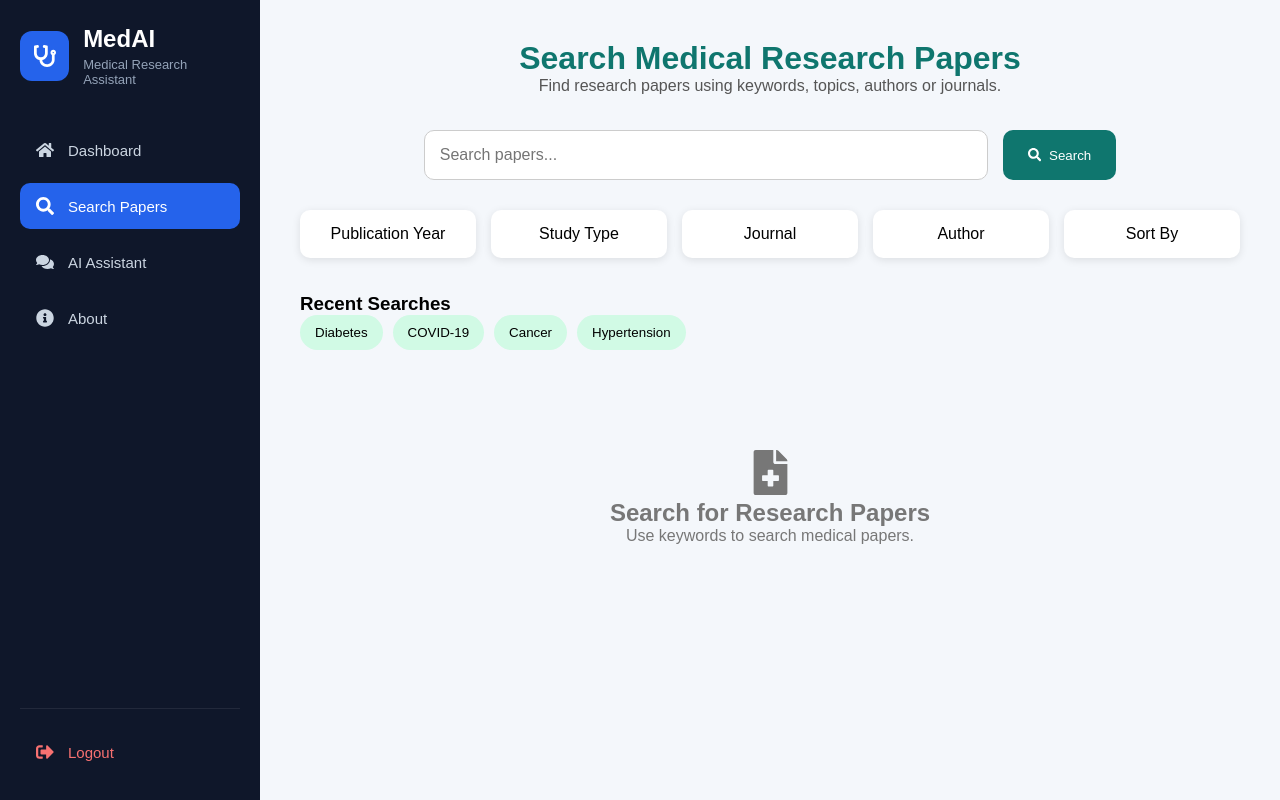
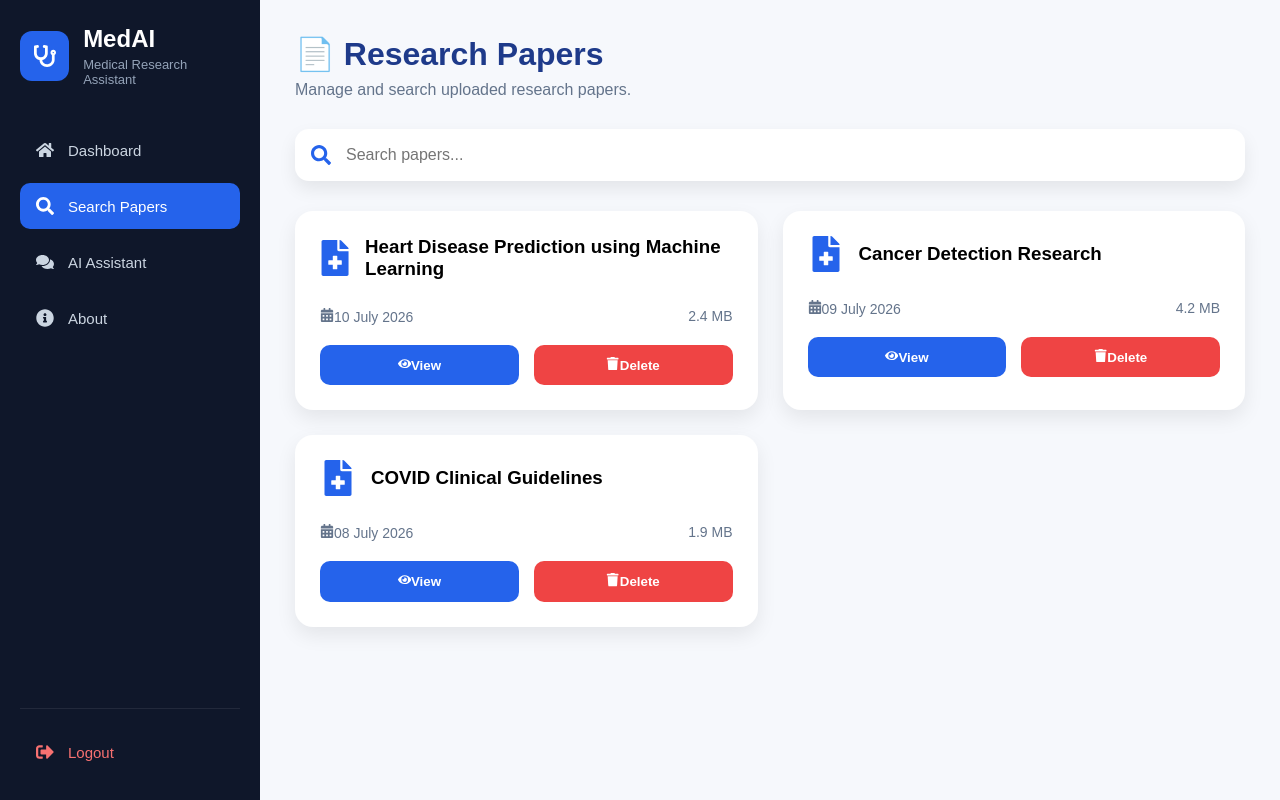
Before and after one commit to esetu-git-public/bootcamp-ace-26-team-4, a React app in the folder frontend/: page /search in a window 1280 px wide. Built offline with nearby package versions, Linux system fonts and the light colour scheme; the HTML template or start-up script is replaced by a standard one.

Commit message:
Redesign search page with modern document cards

```diff
--- a/frontend/src/pages/Search.jsx
+++ b/frontend/src/pages/Search.jsx
@@ -1,228 +1,161 @@
-import React, { useState } from "react";
+import { useState } from "react";
 import {
   FaSearch,
   FaFileMedical,
-  FaUserMd,
   FaCalendarAlt,
-  FaBookMedical,
+  FaTrash,
+  FaEye,
 } from "react-icons/fa";
+
 import "../styles/Search.css";
 
-const papers = [
-  {
-    id: 1,
-    title: "Diabetes Mellitus: Current Research",
-    journal: "The Lancet",
-    year: "2025",
-    author: "Dr. Smith",
-    description:
-      "Comprehensive review of diabetes treatment and diagnosis.",
-  },
-  {
-    id: 2,
-    title: "COVID-19 Vaccine Clinical Study",
-    journal: "Nature Medicine",
-    year: "2024",
-    author: "Dr. Williams",
-    description:
-      "Evaluation of vaccine effectiveness across multiple age groups.",
-  },
-  {
-    id: 3,
-    title: "Cancer Immunotherapy Advances",
-    journal: "JAMA",
-    year: "2025",
-    author: "Dr. Johnson",
-    description:
-      "Latest developments in immunotherapy treatment strategies.",
-  },
-];
+function Search() {
 
-function Search() {
-  const [search, setSearch] = useState("");
-  const [results, setResults] = useState([]);
-  const [loading, setLoading] = useState(false);
+  const [search,setSearch]=useState("");
 
-  const recentSearches = [
-    "Diabetes",
-    "COVID-19",
-    "Cancer",
-    "Hypertension",
+  const papers=[
+
+    {
+      id:1,
+      title:"Heart Disease Prediction using Machine Learning",
+      date:"10 July 2026",
+      size:"2.4 MB"
+    },
+
+    {
+      id:2,
+      title:"Cancer Detection Research",
+      date:"09 July 2026",
+      size:"4.2 MB"
+    },
+
+    {
+      id:3,
+      title:"COVID Clinical Guidelines",
+      date:"08 July 2026",
+      size:"1.9 MB"
+    }
+
   ];
 
-  const handleSearch = () => {
-    setLoading(true);
+  const filtered=papers.filter((paper)=>
 
-    setTimeout(() => {
-      const filtered = papers.filter(
-        (paper) =>
-          paper.title.toLowerCase().includes(search.toLowerCase()) ||
-          paper.description.toLowerCase().includes(search.toLowerCase())
-      );
+    paper.title.toLowerCase().includes(search.toLowerCase())
 
-      setResults(filtered);
-      setLoading(false);
-    }, 1000);
-  };
-
-  const handleRecentSearch = (term) => {
-    setSearch(term);
-
-    const filtered = papers.filter(
-      (paper) =>
-        paper.title.toLowerCase().includes(term.toLowerCase()) ||
-        paper.description.toLowerCase().includes(term.toLowerCase())
-    );
-
-    setResults(filtered);
-  };
+  );
 
   return (
-    <div className="search-page">
 
-      <div className="search-header">
-        <h1>Search Medical Research Papers</h1>
-        <p>
-          Find research papers using keywords, topics, authors or journals.
-        </p>
-      </div>
+<div className="search-page">
 
-      <div className="search-bar">
+<h1>📄 Research Papers</h1>
 
-        <input
-          type="text"
-          placeholder="Search papers..."
-          value={search}
-          onChange={(e) => setSearch(e.target.value)}
-        />
+<p>
+Manage and search uploaded research papers.
+</p>
 
-        <button onClick={handleSearch}>
-          <FaSearch />
-          Search
-        </button>
+<div className="search-box">
 
-      </div>
+<FaSearch/>
 
-      <div className="filters">
+<input
 
-        <div className="filter-card">Publication Year</div>
+placeholder="Search papers..."
 
-        <div className="filter-card">Study Type</div>
+value={search}
 
-        <div className="filter-card">Journal</div>
+onChange={(e)=>setSearch(e.target.value)}
 
-        <div className="filter-card">Author</div>
+/>
 
-        <div className="filter-card">Sort By</div>
+</div>
 
-      </div>
+<div className="paper-grid">
 
-      <div className="recent">
+{
 
-        <h3>Recent Searches</h3>
+filtered.length===0 ?
 
-        <div className="recent-list">
+(
 
-          {recentSearches.map((item) => (
-            <button
-              key={item}
-              onClick={() => handleRecentSearch(item)}
-            >
-              {item}
-            </button>
-          ))}
+<div className="empty">
 
-        </div>
+No documents found.
 
-      </div>
+</div>
 
-      {loading && (
-        <div className="loading">
+)
 
-          <div className="skeleton"></div>
-          <div className="skeleton"></div>
-          <div className="skeleton"></div>
+:
 
-        </div>
-      )}
+filtered.map((paper)=>(
 
-      {!loading && results.length === 0 && search !== "" && (
-        <div className="empty">
+<div
 
-          <FaSearch size={45} />
+className="paper-card"
 
-          <h2>No matching papers found.</h2>
+key={paper.id}
 
-          <p>Try another keyword.</p>
+>
 
-        </div>
-      )}
+<div className="paper-top">
 
-      {!loading && results.length === 0 && search === "" && (
-        <div className="empty">
+<FaFileMedical className="paper-icon"/>
 
-          <FaFileMedical size={45} />
+<h3>{paper.title}</h3>
 
-          <h2>Search for Research Papers</h2>
+</div>
 
-          <p>Use keywords to search medical papers.</p>
+<div className="paper-info">
 
-        </div>
-      )}
+<p>
 
-      <div className="results">
+<FaCalendarAlt/>
 
-        {results.map((paper) => (
+{paper.date}
 
-          <div className="paper-card" key={paper.id}>
+</p>
 
-            <h2>{paper.title}</h2>
+<p>
 
-            <p>
-              <FaBookMedical />
-              {paper.journal}
-            </p>
+{paper.size}
 
-            <p>
-              <FaCalendarAlt />
-              {paper.year}
-            </p>
+</p>
 
-            <p>
-              <FaUserMd />
-              {paper.author}
-            </p>
+</div>
 
-            <p>{paper.description}</p>
+<div className="paper-buttons">
 
-            <button>View Details</button>
+<button>
 
-          </div>
+<FaEye/>
 
-        ))}
+View
 
-      </div>
+</button>
 
-      {results.length > 0 && (
+<button className="delete">
 
-        <div className="pagination">
+<FaTrash/>
 
-          <button>Previous</button>
+Delete
 
-          <button className="active">1</button>
+</button>
 
-          <button>2</button>
+</div>
 
-          <button>3</button>
+</div>
 
-          <button>Next</button>
+))
 
-        </div>
+}
 
-      )}
+</div>
 
-    </div>
-  );
+</div>
+
+);
+
 }
 
 export default Search;
--- a/frontend/src/styles/Search.css
+++ b/frontend/src/styles/Search.css
@@ -1,203 +1,181 @@
 .search-page{
-    padding:40px;
-    background:#f4f7fb;
-    min-height:100vh;
+
+padding:35px;
+
+background:#f6f8fc;
+
+min-height:100vh;
+
 }
 
-.search-header{
-    text-align:center;
-    margin-bottom:35px;
+.search-page h1{
+
+color:#1e3a8a;
+
 }
 
-.search-header h1{
-    color:#0f766e;
+.search-page p{
+
+color:#64748b;
+
+margin-top:8px;
+
 }
 
-.search-header p{
-    color:#555;
+.search-box{
+
+margin:30px 0;
+
+display:flex;
+
+align-items:center;
+
+gap:15px;
+
+background:white;
+
+padding:16px;
+
+border-radius:14px;
+
+box-shadow:0 8px 18px rgba(0,0,0,.08);
+
 }
 
-.search-bar{
-    display:flex;
-    justify-content:center;
-    gap:15px;
-    margin-bottom:30px;
+.search-box svg{
+
+color:#2563eb;
+
+font-size:20px;
+
 }
 
-.search-bar input{
-    width:60%;
-    padding:15px;
-    border-radius:10px;
-    border:1px solid #ccc;
-    font-size:16px;
+.search-box input{
+
+flex:1;
+
+border:none;
+
+outline:none;
+
+font-size:16px;
+
 }
 
-.search-bar button{
-    padding:15px 25px;
-    border:none;
-    background:#0f766e;
-    color:white;
-    border-radius:10px;
-    cursor:pointer;
-    display:flex;
-    gap:8px;
-    align-items:center;
-    transition:.3s;
-}
+.paper-grid{
 
-.search-bar button:hover{
-    background:#115e59;
-}
+display:grid;
 
-.filters{
-    display:grid;
-    grid-template-columns:repeat(auto-fit,minmax(170px,1fr));
-    gap:15px;
-    margin-bottom:35px;
-}
+grid-template-columns:repeat(auto-fit,minmax(320px,1fr));
 
-.filter-card{
-    background:white;
-    padding:15px;
-    text-align:center;
-    border-radius:10px;
-    cursor:pointer;
-    box-shadow:0 2px 8px rgba(0,0,0,.1);
-    transition:.3s;
-}
+gap:25px;
 
-.filter-card:hover{
-    transform:translateY(-4px);
-}
-
-.recent{
-    margin-bottom:30px;
-}
-
-.recent-list{
-    display:flex;
-    gap:10px;
-    flex-wrap:wrap;
-}
-
-.recent-list button{
-    padding:10px 15px;
-    border:none;
-    border-radius:20px;
-    background:#d1fae5;
-    cursor:pointer;
-}
-
-.results{
-    display:grid;
-    grid-template-columns:repeat(auto-fit,minmax(320px,1fr));
-    gap:20px;
 }
 
 .paper-card{
-    background:white;
-    padding:20px;
-    border-radius:12px;
-    box-shadow:0 4px 12px rgba(0,0,0,.08);
-    transition:.3s;
+
+background:white;
+
+border-radius:18px;
+
+padding:25px;
+
+box-shadow:0 8px 20px rgba(0,0,0,.08);
+
+transition:.3s;
+
 }
 
 .paper-card:hover{
-    transform:translateY(-5px);
+
+transform:translateY(-5px);
+
 }
 
-.paper-card h2{
-    color:#0f766e;
-    margin-bottom:12px;
+.paper-top{
+
+display:flex;
+
+gap:15px;
+
+align-items:center;
+
 }
 
-.paper-card p{
-    margin:8px 0;
-    display:flex;
-    align-items:center;
-    gap:8px;
+.paper-icon{
+
+font-size:36px;
+
+color:#2563eb;
+
 }
 
-.paper-card button{
-    margin-top:15px;
-    background:#0f766e;
-    color:white;
-    border:none;
-    padding:10px 18px;
-    border-radius:8px;
-    cursor:pointer;
+.paper-info{
+
+margin:20px 0;
+
+display:flex;
+
+justify-content:space-between;
+
+color:#64748b;
+
+font-size:14px;
+
 }
 
-.loading{
-    margin:30px 0;
+.paper-buttons{
+
+display:flex;
+
+gap:15px;
+
 }
 
-.skeleton{
-    height:110px;
-    background:#ddd;
-    border-radius:10px;
-    margin-bottom:15px;
-    animation:pulse 1.2s infinite;
+.paper-buttons button{
+
+flex:1;
+
+padding:12px;
+
+border:none;
+
+border-radius:10px;
+
+cursor:pointer;
+
+font-weight:600;
+
 }
 
-@keyframes pulse{
+.paper-buttons button:first-child{
 
-0%{
-opacity:.4;
+background:#2563eb;
+
+color:white;
+
 }
 
-50%{
-opacity:1;
-}
+.delete{
 
-100%{
-opacity:.4;
-}
+background:#ef4444;
+
+color:white;
 
 }
 
 .empty{
-    text-align:center;
-    padding:70px;
-    color:#777;
-}
 
-.pagination{
-    display:flex;
-    justify-content:center;
-    gap:10px;
-    margin-top:35px;
-}
+background:white;
 
-.pagination button{
-    padding:10px 16px;
-    border:none;
-    border-radius:8px;
-    background:#0f766e;
-    color:white;
-    cursor:pointer;
-}
+padding:50px;
 
-.pagination button:hover{
-    background:#115e59;
-}
+border-radius:18px;
 
-.pagination .active{
-    background:#0b4d48;
-}
+text-align:center;
 
-@media(max-width:768px){
+color:#64748b;
 
-.search-page{
-padding:20px;
-}
-
-.search-bar{
-flex-direction:column;
-}
-
-.search-bar input{
-width:100%;
-}
+box-shadow:0 8px 20px rgba(0,0,0,.08);
 
 }
```
